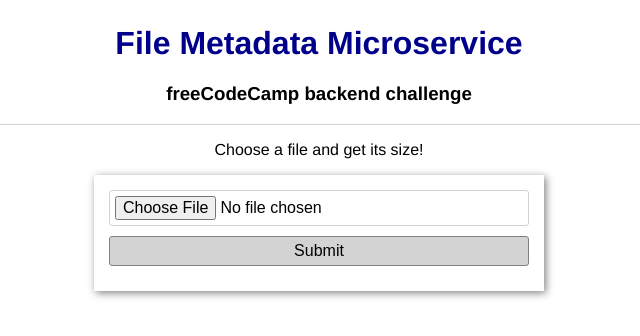
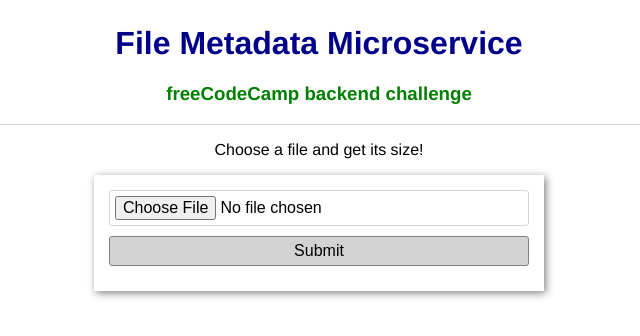
Before and after one commit to Inka13/file-metadata-microservice, a website: page views/index.html in a window 1280 px wide. Shown: the whole page, without its empty margins (321-961 px from the left). Drawn offline with Linux system fonts and the light colour scheme.

Commit message:
Exporting to file-metadata-microservice

```diff
--- a/public/style.css
+++ b/public/style.css
@@ -13,6 +13,10 @@
 h1 {
   font-weight: bold;
   color: darkblue;
+}
+a {
+text-decoration: none;
+  color: green;
 }
 main {
   width: 450px;
--- a/views/index.html
+++ b/views/index.html
@@ -24,7 +24,7 @@
         File Metadata Microservice
       </h1>
       <h3>
-        <a href="freecodecamp.org" target="_blank"></a>freeCodeCamp backend challenge
+        <a href="freecodecamp.org" target="_blank">freeCodeCamp backend challenge</a>
       </h3>
     </header>
     <p>Choose a file and get its size!</p>
```
